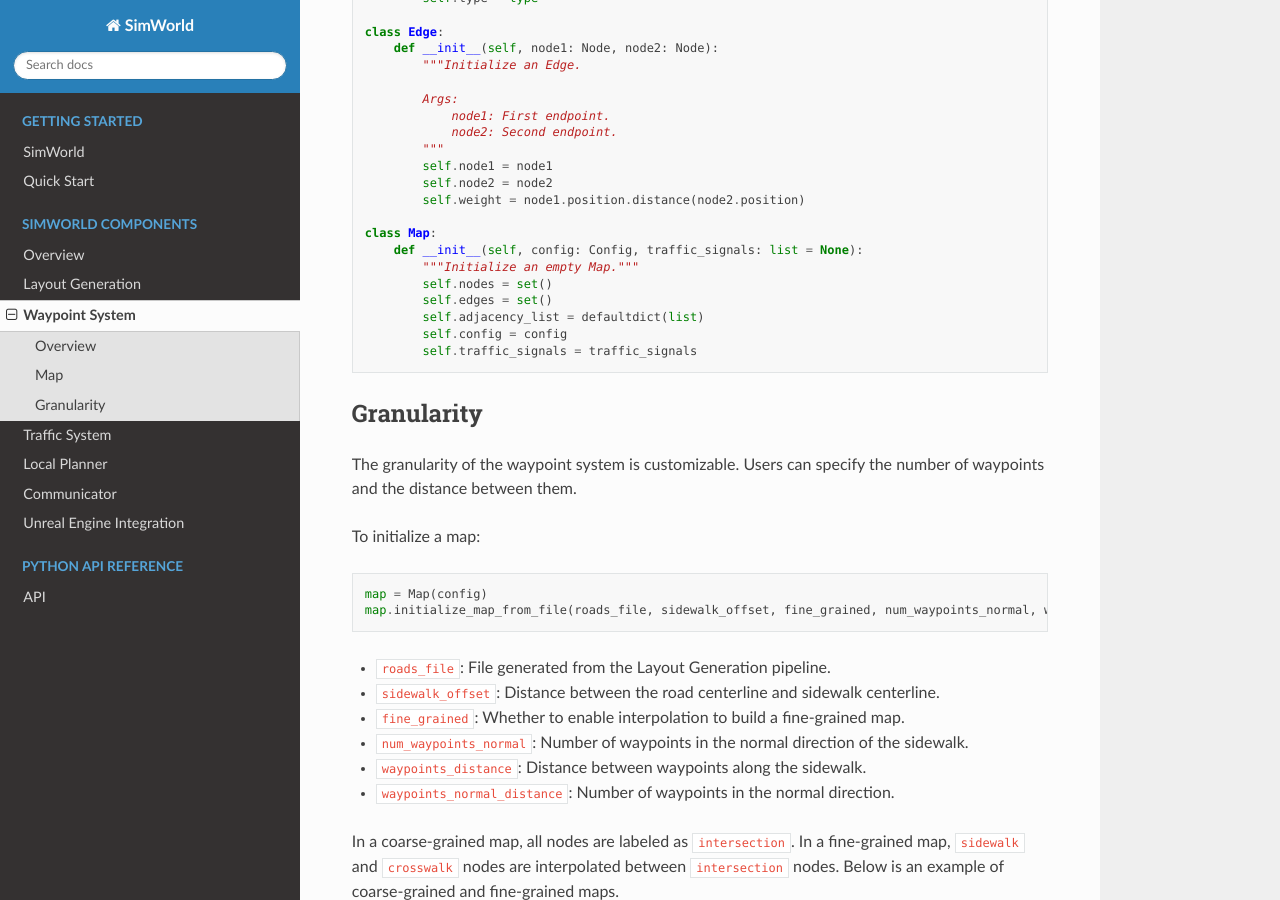
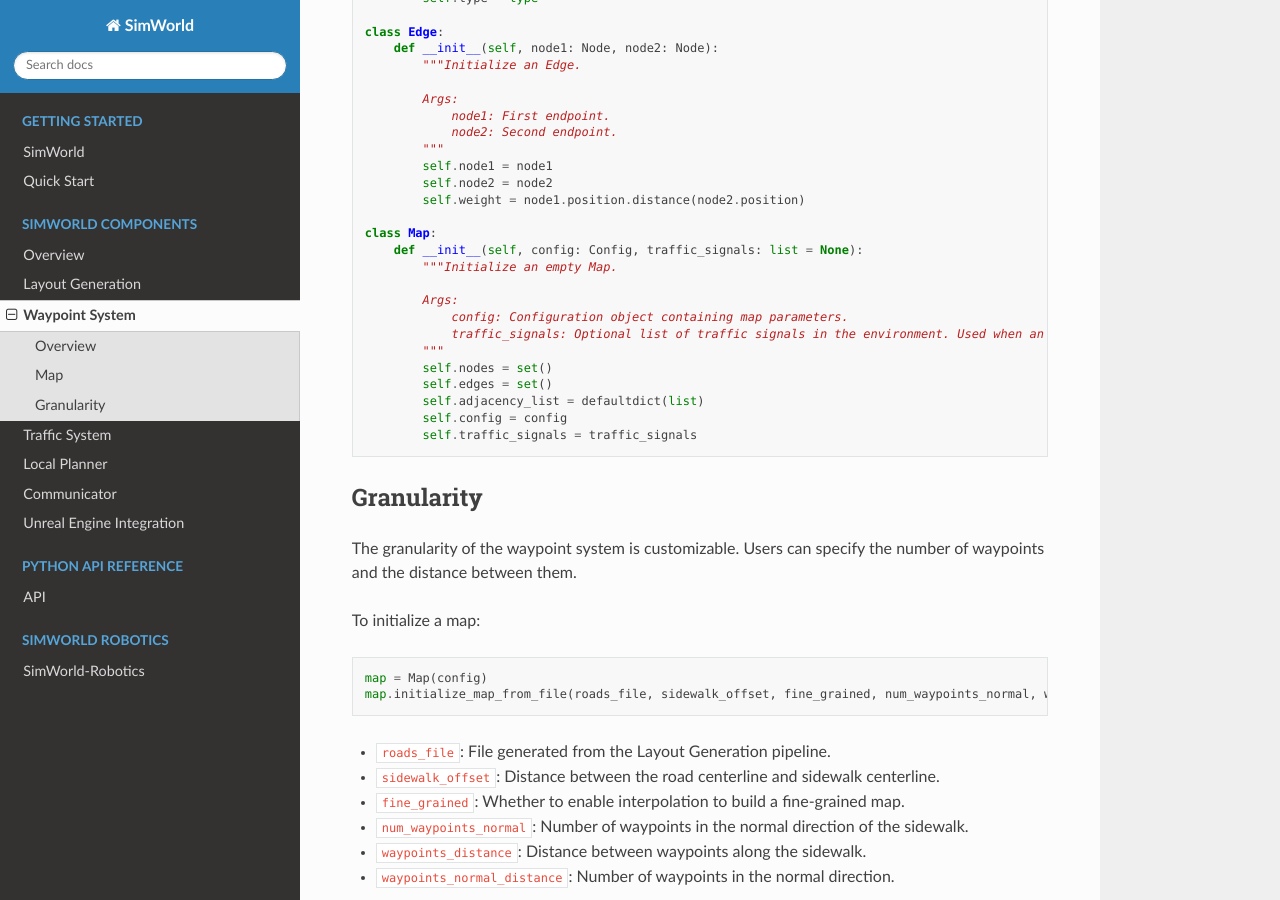
Before and after one commit to KoeYe/SimWorld-doc, a Sphinx documentation site: the page built from docs/source/components/waypoint_system.md, in a window 1280 px wide and 900 px high, scrolled down 1113 px. Built offline with Sphinx 7.4.7 and the Read the Docs theme 3.1.0, drawn with Linux system fonts in a browser that asks for light colours.

Commit message:
finish traffic system

```diff
--- a/docs/source/components/waypoint_system.md
+++ b/docs/source/components/waypoint_system.md
@@ -39,7 +39,12 @@
 
 class Map:
     def __init__(self, config: Config, traffic_signals: list = None):
-        """Initialize an empty Map."""
+        """Initialize an empty Map.
+
+        Args:
+            config: Configuration object containing map parameters.
+            traffic_signals: Optional list of traffic signals in the environment. Used when an agent needs to follow the traffic rules.
+        """
         self.nodes = set()
         self.edges = set()
         self.adjacency_list = defaultdict(list)
--- a/docs/source/index.rst
+++ b/docs/source/index.rst
@@ -42,3 +42,9 @@
    :caption: PYTHON API REFERENCE
 
    resources/python_api
+
+.. toctree::
+   :maxdepth: 2
+   :caption: SIMWORLD ROBOTICS
+
+   simworld-robotics/simworld_robotics
--- /dev/null
+++ b/docs/source/simworld-robotics/simworld_robotics.md
@@ -0,0 +1 @@
+# SimWorld-Robotics
```
Also changed, not shown: docs/source/components/traffic_system.md (+46 -10 lines), docs/source/assets/traffic_arc.png (deleted), docs/source/assets/traffic_arg.png (added).
